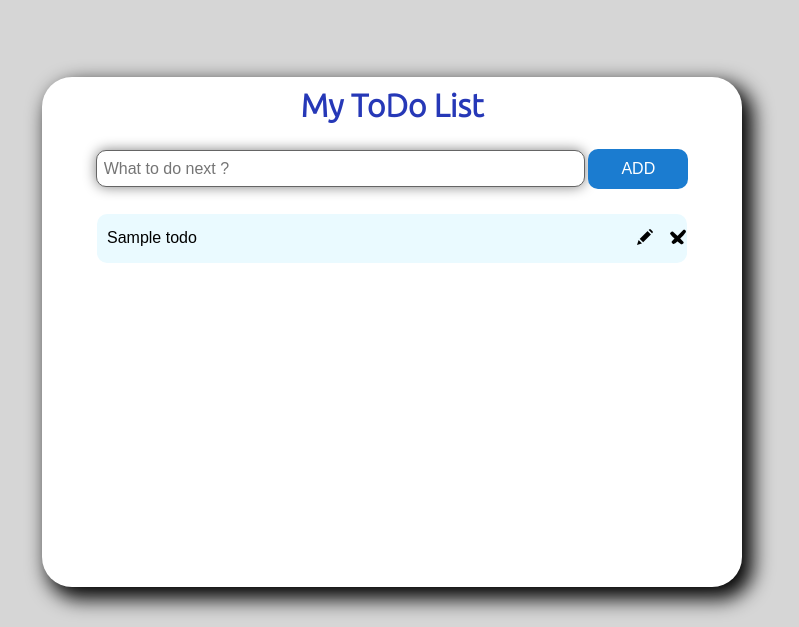
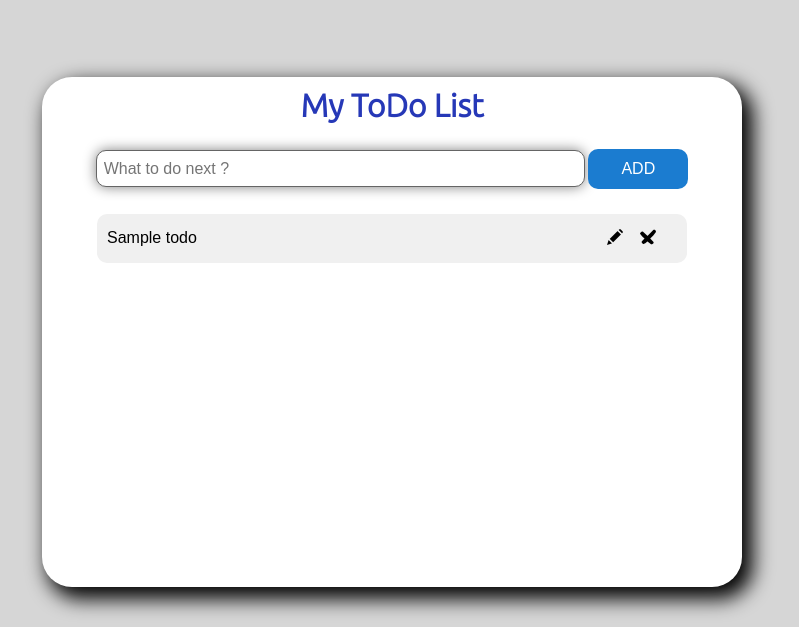
Before and after one commit to rishabhsondhiya2000/TodoApp, a PHP site: page / in a window 1280 px wide. Shown: the top 627 px of the page, without its empty margins (248-1047 px from the left). Run offline with PHP 8.4, Linux system fonts and the light colour scheme; tables that the repository leaves empty or names only in its code hold one stand-in row (values such as "Sample post").

Commit message:
Update index.css

```diff
--- a/index.css
+++ b/index.css
@@ -65,10 +65,12 @@ body{
 }
 
 .list li:nth-child(2n+0){
-    background-color: rgb(204, 204, 204);
+    background-color: rgb(167, 167, 167);
+
 }
 .list li:nth-child(2n+1){
-    background-color: rgb(234, 250, 255);
+    background-color: rgb(240, 240, 240);
+
 }
 
 
@@ -76,7 +78,7 @@ body{
     border: 0;
     font-size: 16px;
     padding: 0 10px;
-    width: 510px;
+    width: 480px;
     background: transparent;
     cursor: auto;
 }
@@ -98,6 +100,7 @@ body{
     display: none;
     background: transparent;
     border: 0;;
+    cursor: pointer;
 }
 .form1{
     display: flex;
```
